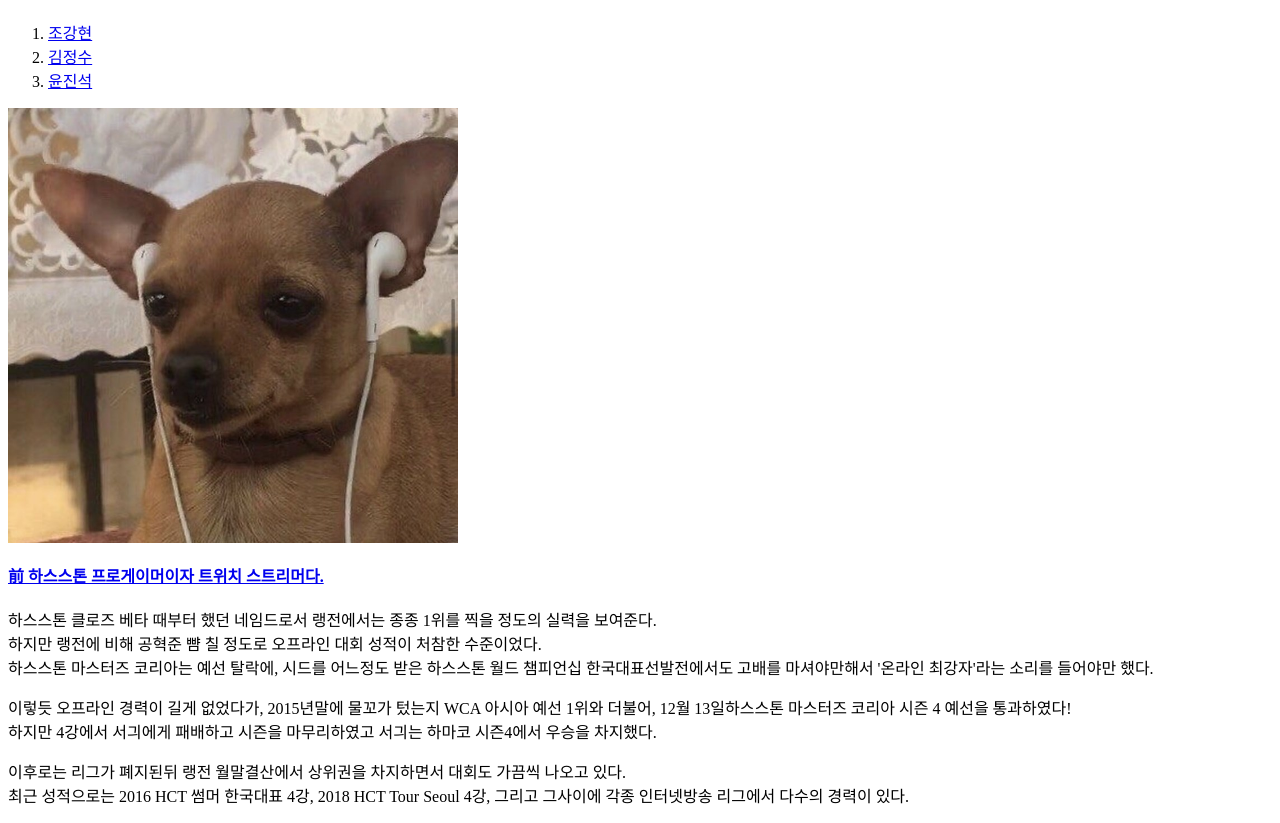
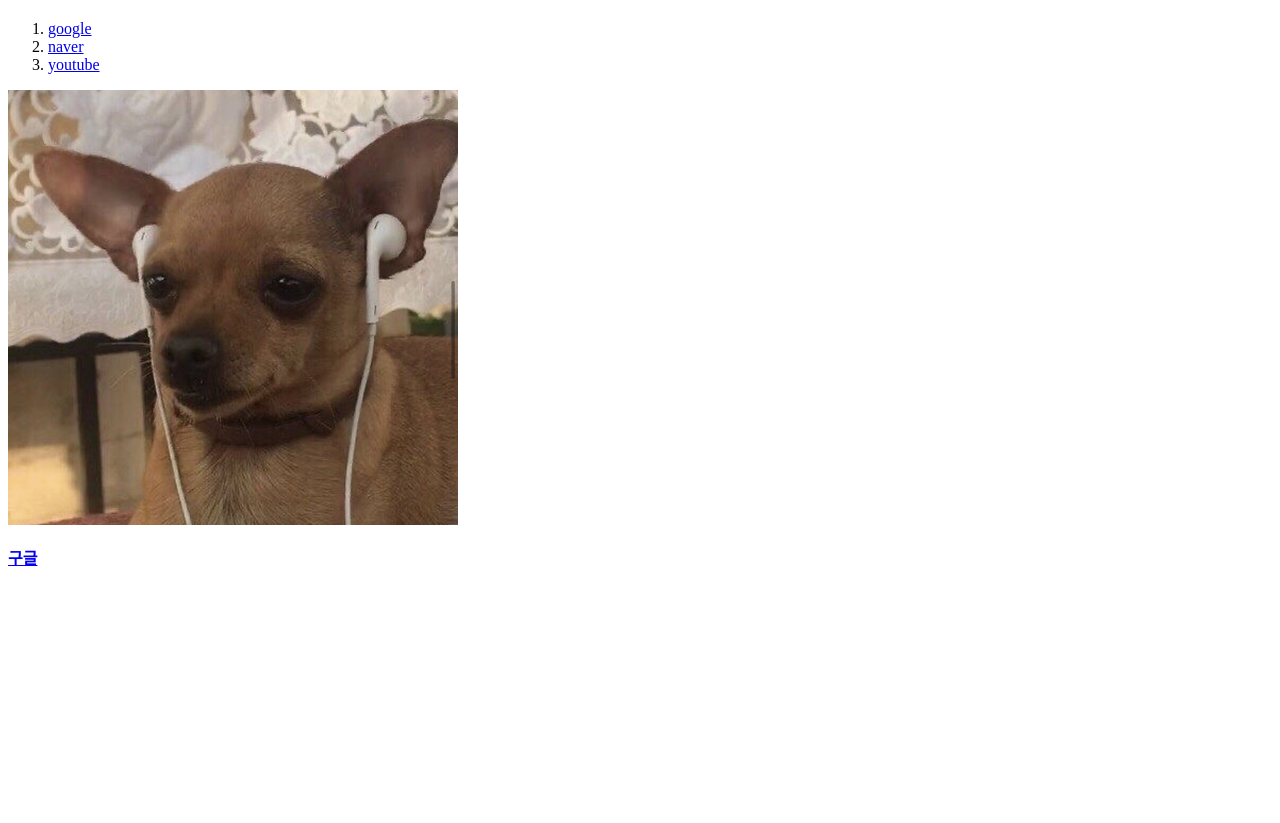
Before and after one commit to odgman/sc_web, a plain HTML site: page 1.html in a window 1280 px wide. Shown: the part 60-883 px from the top of the page. After the commit the page ends 800 px from the top, so only its background shows below. Drawn offline with Linux system fonts and the light colour scheme.

Commit message:
코드 수정

```diff
--- a/1.html
+++ b/1.html
@@ -1,29 +1,21 @@
 <!DOCTYPE html>
 <html>
 <head>
-    <title> WEB1 - 조강현</title>
+    <title> WEB1 - google</title>
     <meta charset="utf-8">
 </head>
 
 <body>
     <h1><a href="index.html">WEB</a></h1>
     <ol>
-        <li><a href="1.html">조강현</a></li>
-        <li><a href="2.html">김정수</a></li>
-        <li><a href="3.html">윤진석</a></li>
+        <li><a href="1.html">google</a></li>
+        <li><a href="2.html">naver</a></li>
+        <li><a href="3.html">youtube</a></li>
     </ol>
 
     <img src="dog.jpeg" width="450">
-    <p><strong><a href="https://www.twitch.tv/steelohs" target="_blank" title="조강현 트위치"> 前 하스스톤 프로게이머이자 트위치 스트리머다.</a></strong></p>
+    <p><strong><a href="https://google.com" target="_blank" title="구글">구글</a></strong></p>
 
-    <p style="margin-top: 20px;">하스스톤 클로즈 베타 때부터 했던 네임드로서 랭전에서는 종종 1위를 찍을 정도의 실력을 보여준다.<br>
-    하지만 랭전에 비해 공혁준 뺨 칠 정도로 오프라인 대회 성적이 처참한 수준이었다. <br>
-    하스스톤 마스터즈 코리아는 예선 탈락에, 시드를 어느정도 받은 하스스톤 월드 챔피언십 한국대표선발전에서도 고배를 마셔야만해서 '온라인 최강자'라는 소리를 들어야만 했다.</p>
 
-    <p>이렇듯 오프라인 경력이 길게 없었다가, 2015년말에 물꼬가 텄는지 WCA 아시아 예선 1위와 더불어, 12월 13일하스스톤 마스터즈 코리아 시즌 4 예선을 통과하였다!<br>
-    하지만 4강에서 서긔에게 패배하고 시즌을 마무리하였고 서긔는 하마코 시즌4에서 우승을 차지했다.</p>
-
-    <p>이후로는 리그가 폐지된뒤 랭전 월말결산에서 상위권을 차지하면서 대회도 가끔씩 나오고 있다. <br>
-    최근 성적으로는 2016 HCT 썸머 한국대표 4강, 2018 HCT Tour Seoul 4강, 그리고 그사이에 각종 인터넷방송 리그에서 다수의 경력이 있다.</p>
 </body>
 </html>
```
Also changed, not shown: 2.html (+5 -5 lines), 3.html (+4 -4 lines), index.html (+3 -3 lines).
